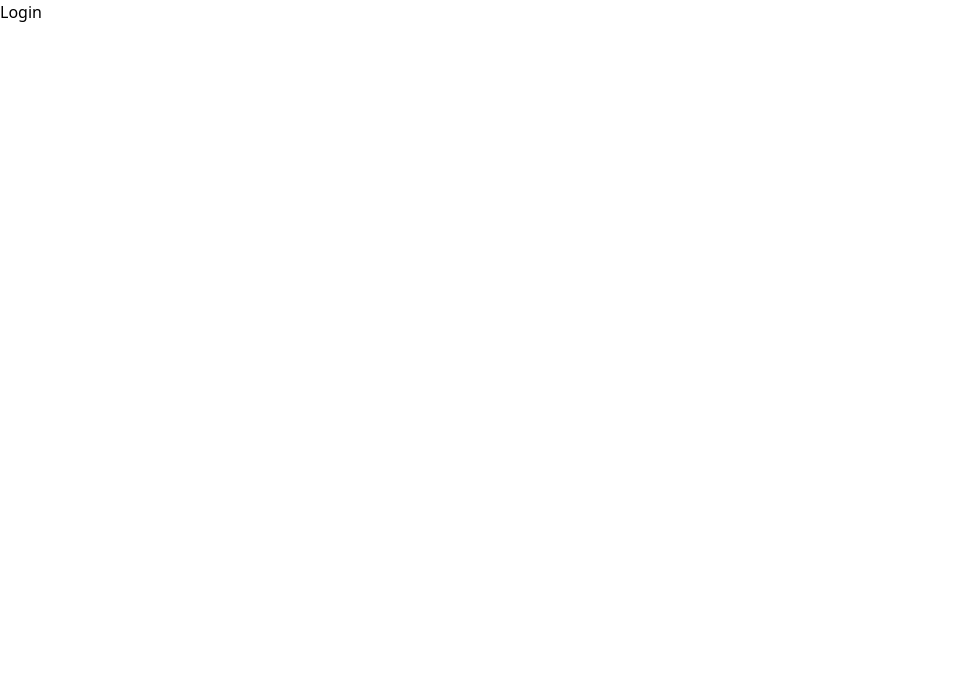
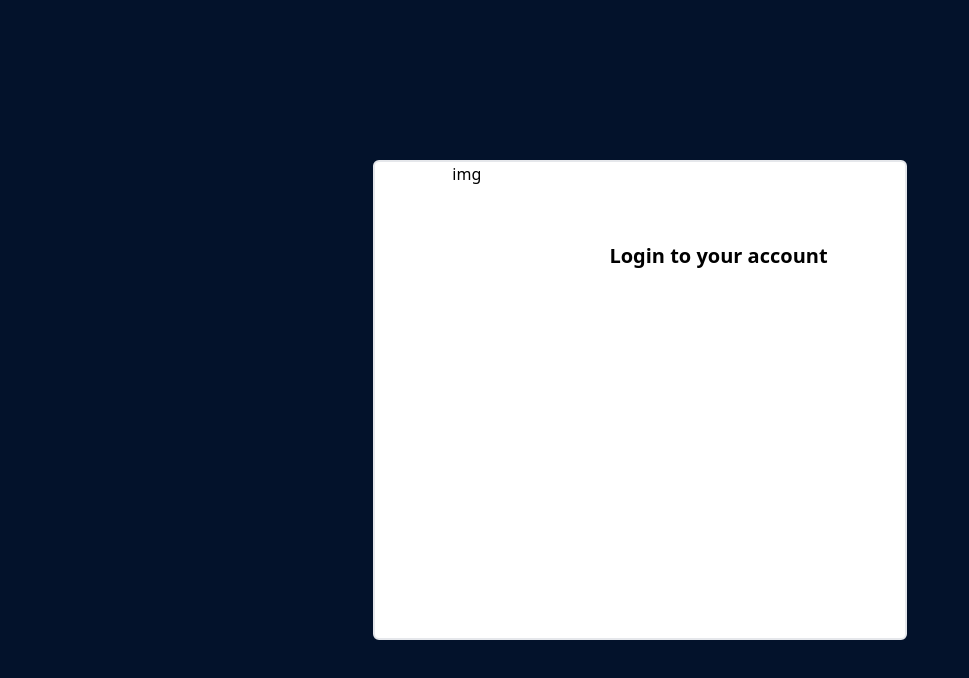
Before and after one commit to sushankhya-cpgn/ProjectNest2.0, a React (Vite) app in the folder Client_ProjectNest/: page /login in a window 1280 px wide. Shown: the top 678 px of the page, without its empty margins (0-969 px from the left). Built offline with nearby package versions, Linux system fonts and the light colour scheme.

Commit message:
Taildwind colors added and working on login

```diff
--- a/Client_ProjectNest/src/App.jsx
+++ b/Client_ProjectNest/src/App.jsx
@@ -1,11 +1,13 @@
 import { BrowserRouter, Route, Routes, Navigate } from "react-router-dom";
+import LoginPage from "./pages/LoginPage";
+
 function App() {
   return (
     <BrowserRouter>
       <Routes>
         <Route path="/">
           <Route index element={<Navigate to="/login" replace />} />
-          <Route path="login" element={<p>Login</p>} />
+          <Route path="login" element={<LoginPage />} />
         </Route>
         <Route path="app" element={<p>App is great</p>} />
       </Routes>
--- /dev/null
+++ b/Client_ProjectNest/src/pages/LoginPage.jsx
@@ -0,0 +1,16 @@
+import React from "react";
+
+function LoginPage() {
+  return (
+    <div className="h-screen w-screen bg-background text-text flex justify-center items-center">
+      <form className="flex flex-row justify-evenly  border-2 h-3/5 w-5/12 rounded-md bg-white text-black">
+        <div className="w-20">img</div>
+        <div className="mt-20">
+          <h1 className="font-bold font-sans text-xl">Login to your account</h1>
+        </div>
+      </form>
+    </div>
+  );
+}
+
+export default LoginPage;
--- a/Client_ProjectNest/tailwind.config.js
+++ b/Client_ProjectNest/tailwind.config.js
@@ -2,14 +2,15 @@
 export default {
   content: ["./index.html", "./src/**/*.{js,ts,jsx,tsx}"],
   theme: {
-    extend: {},
+    extend: {
+      colors: {
+        text: "#dbdbdb",
+        background: "#03122b",
+        primary: "#212731",
+        secondary: "#31363f",
+        accent: "#1f92b5",
+      },
+    },
   },
   plugins: [],
 };
-// colors: {
-//   'text': '#dbdbdb',
-//   'background': '#03122b',
-//   'primary': '#212731',
-//   'secondary': '#31363f',
-//   'accent': '#1f92b5',
-//  },
```
